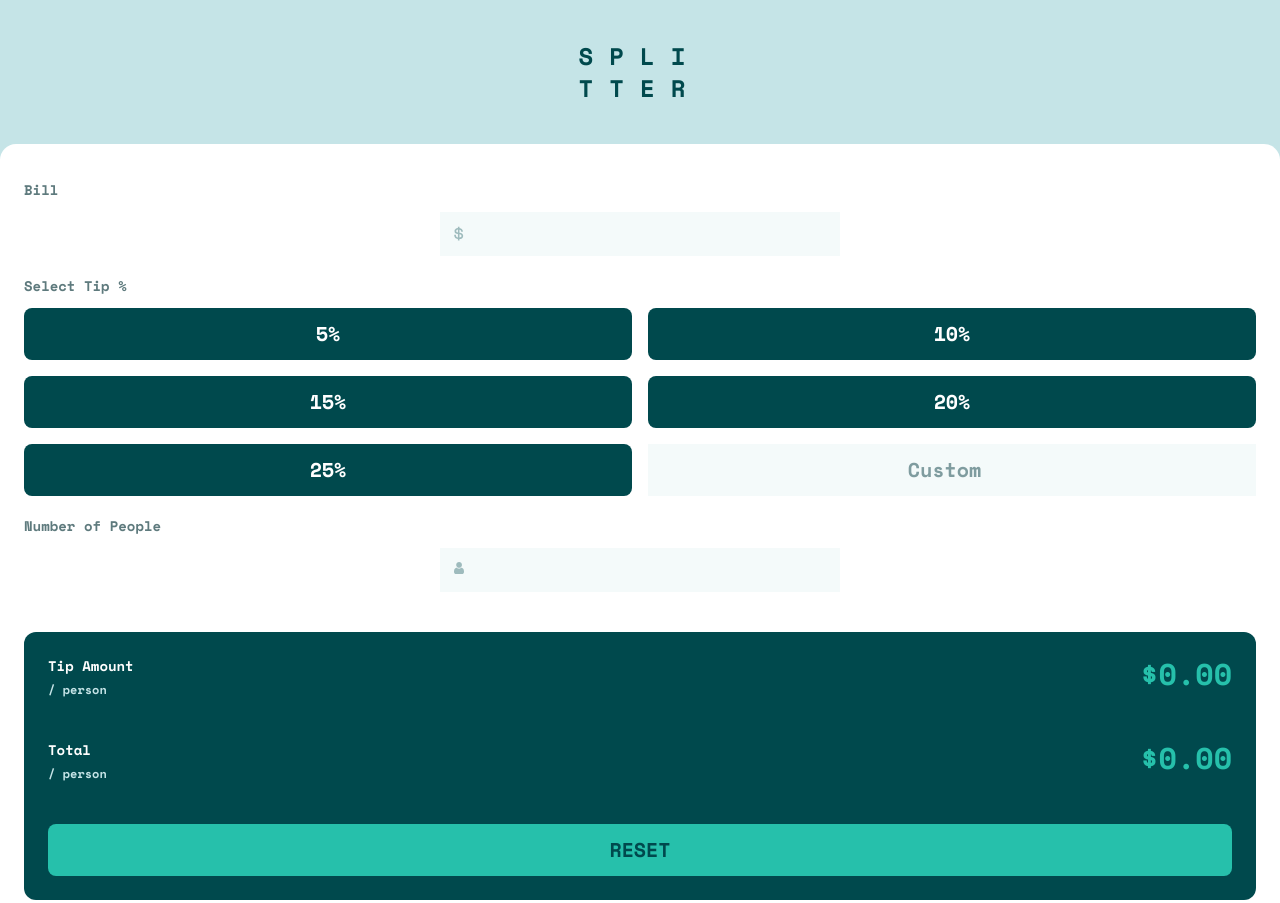
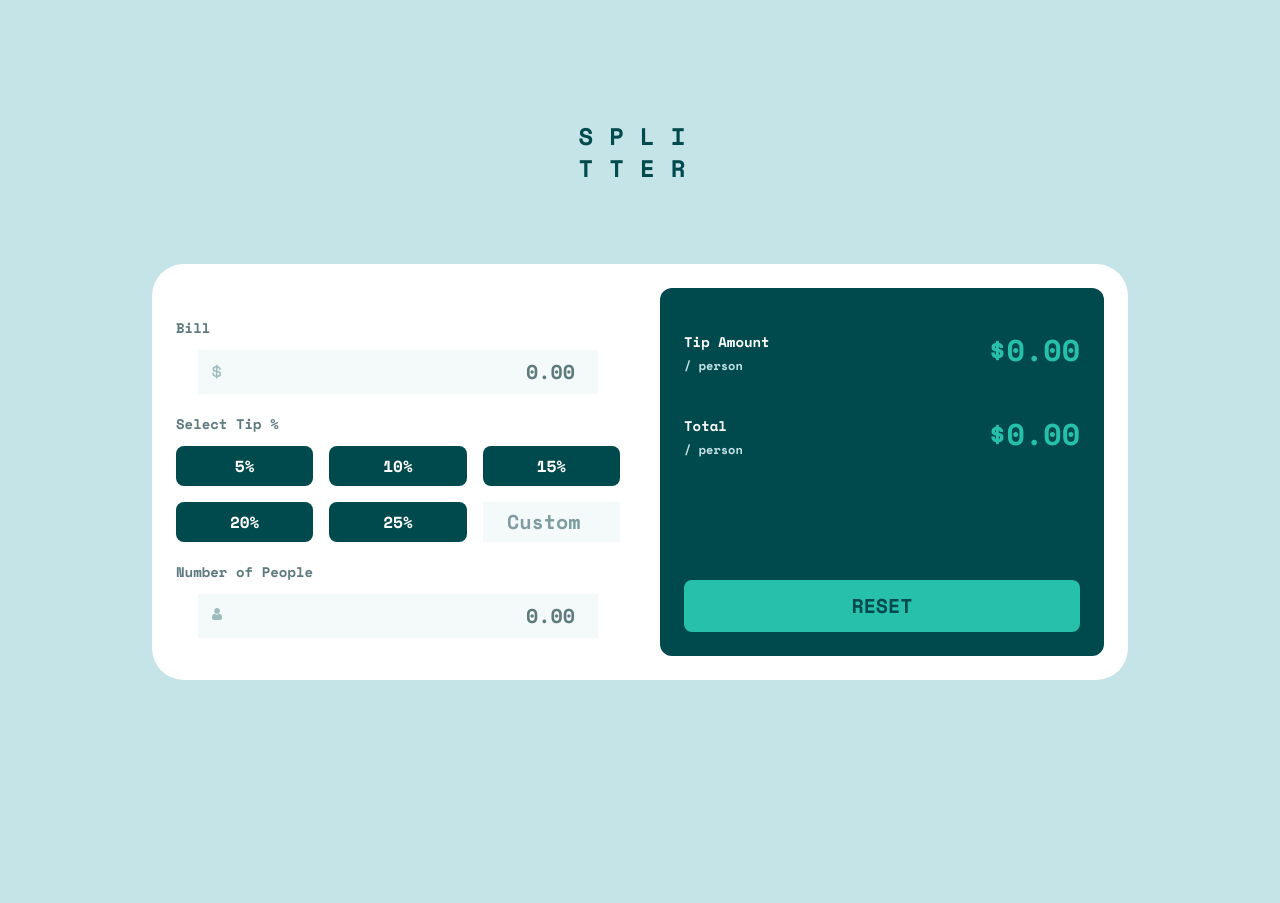
Before and after one commit to AhanafVai/FR_tip-calculator, a website: page index.html in a window 1280 px wide. Shown: the top 903 px of the page. After the commit the page ends 800 px from the top, so only its background shows below. Drawn offline with nearby package versions, Linux system fonts and the light colour scheme.

Commit message:
Desktop Design Done

```diff
--- a/index.html
+++ b/index.html
@@ -32,59 +32,72 @@
       }
     </style>
   </head>
-  <body class="bg-lightGrayishCyan font-spaceMono">
+  <body
+    class="bg-lightGrayishCyan font-spaceMono w-full h-screen md:grid md:items-center md:px-32"
+  >
+    <!-- Grid Container -->
+    <div>
       <!-- Header -->
       <article
-      class="text-center my-10 text-2xl tracking-[1rem] text-veryDarkCyan"
+        class="text-center my-10 text-2xl tracking-[1rem] text-veryDarkCyan md:my-0"
       >
         <h1>SPLI</h1>
         <h1>TTER</h1>
       </article>
       <!-- Card container -->
-    <section>
+      <section class="container mx-auto md:mt-20">
         <!-- Card -->
-      <div class="block p-6 bg-white rounded-2xl">
+        <div
+          class="block p-6 bg-white rounded-[2rem] md:grid md:grid-cols-2 md:gap-10 md:items-center"
+        >
+          <!-- Grid container 1 -->
+          <div>
             <!-- Bill input -->
-        <label for="number" class="block mt-3 mb-3 text-darkGrayishCyan text-sm"
+            <label
+              for="number"
+              class="block mt-3 mb-3 text-darkGrayishCyan text-sm"
               >Bill</label
             >
             <div style="max-width: 400px; margin: auto">
               <div class="input-icons">
                 <input
-              class="w-full text-right text-veryDarkCyan text-lg p-2 bg-veryLightGrayishCyan focus:outline-strongCyan"
+                  class="w-full text-right text-veryDarkCyan text-xl p-2 bg-veryLightGrayishCyan focus:outline-strongCyan placeholder:text-darkGrayishCyan"
                   type="number"
+                  placeholder="0.00"
                 />
                 <img src="/images/icon-dollar.svg" alt="$" class="i" />
               </div>
             </div>
             <!-- Select tip -->
-        <label for="number" class="block mt-5 mb-3 text-darkGrayishCyan text-sm"
+            <label
+              for="number"
+              class="block mt-5 mb-3 text-darkGrayishCyan text-sm"
               >Select Tip %</label
             >
             <!-- Options -->
-        <div class="grid grid-cols-2 gap-4">
+            <div class="grid grid-cols-2 gap-4 md:grid-cols-3">
               <button
-            class="bg-veryDarkCyan text-white text-xl rounded-lg py-3 active:bg-lightGrayishCyan focus:bg-strongCyan focus:text-veryDarkCyan"
+                class="bg-veryDarkCyan text-white text-xl rounded-lg py-3 active:bg-lightGrayishCyan focus:bg-strongCyan focus:text-veryDarkCyan md:py-2 md:text-base"
               >
                 5%
               </button>
               <button
-            class="bg-veryDarkCyan text-white text-xl rounded-lg py-3 active:bg-lightGrayishCyan focus:bg-strongCyan focus:text-veryDarkCyan"
+                class="bg-veryDarkCyan text-white text-xl rounded-lg py-3 active:bg-lightGrayishCyan focus:bg-strongCyan focus:text-veryDarkCyan md:py-2 md:text-base"
               >
                 10%
               </button>
               <button
-            class="bg-veryDarkCyan text-white text-xl rounded-lg py-3 active:bg-lightGrayishCyan focus:bg-strongCyan focus:text-veryDarkCyan"
+                class="bg-veryDarkCyan text-white text-xl rounded-lg py-3 active:bg-lightGrayishCyan focus:bg-strongCyan focus:text-veryDarkCyan md:py-2 md:text-base"
               >
                 15%
               </button>
               <button
-            class="bg-veryDarkCyan text-white text-xl rounded-lg py-3 active:bg-lightGrayishCyan focus:bg-strongCyan focus:text-veryDarkCyan"
+                class="bg-veryDarkCyan text-white text-xl rounded-lg py-3 active:bg-lightGrayishCyan focus:bg-strongCyan focus:text-veryDarkCyan md:py-2 md:text-base"
               >
                 20%
               </button>
               <button
-            class="bg-veryDarkCyan text-white text-xl rounded-lg py-3 active:bg-lightGrayishCyan focus:bg-strongCyan focus:text-veryDarkCyan"
+                class="bg-veryDarkCyan text-white text-xl rounded-lg py-3 active:bg-lightGrayishCyan focus:bg-strongCyan focus:text-veryDarkCyan md:py-2 md:text-base"
               >
                 25%
               </button>
@@ -95,22 +108,28 @@
               />
             </div>
             <!-- Number of people -->
-        <label for="number" class="block mt-5 mb-3 text-darkGrayishCyan text-sm"
+            <label
+              for="number"
+              class="block mt-5 mb-3 text-darkGrayishCyan text-sm"
               >Number of People</label
             >
             <div style="max-width: 400px; margin: auto">
               <div class="input-icons">
                 <input
-              class="w-full text-right text-veryDarkCyan text-lg p-2 bg-veryLightGrayishCyan focus:outline-strongCyan"
+                  class="w-full text-right text-veryDarkCyan text-xl p-2 bg-veryLightGrayishCyan focus:outline-strongCyan placeholder:text-darkGrayishCyan"
                   type="number"
+                  placeholder="0.00"
                 />
                 <img src="/images/icon-person.svg" alt="$" class="i" />
               </div>
             </div>
-        <!-- Calculation -->
-        <div class="block p-6 bg-veryDarkCyan rounded-xl space-y-10 my-10">
+          </div>
+          <!-- Calculation/ Grid Container 2 -->
+          <div
+            class="block p-6 bg-veryDarkCyan rounded-xl space-y-10 my-10 md:my-0"
+          >
             <!-- Tip amount -->
-          <div class="flex justify-between">
+            <div class="flex justify-between md:pt-5">
               <article>
                 <p class="text-white text-sm">Tip Amount</p>
                 <small class="text-lightGrayishCyan text-xs">/ person</small>
@@ -126,7 +145,7 @@
               <h1 class="text-strongCyan text-3xl">$0.00</h1>
             </div>
             <!-- Button -->
-          <div class="grid">
+            <div class="grid md:pt-20">
               <button
                 class="text-veryDarkCyan bg-strongCyan text-xl rounded-lg py-3 active:bg-lightGrayishCyan"
               >
@@ -136,10 +155,11 @@
           </div>
         </div>
       </section>
+    </div>
+  </body>
+</html>
 
 <!-- <div class="attribution">
     Challenge by <a href="https://www.frontendmentor.io?ref=challenge" target="_blank">Frontend Mentor</a>.
     Coded by <a href="#">Your Name Here</a>.
   </div> -->
-  </body>
-</html>
```
Also changed, not shown: css/style.css. Lines whose indentation alone changed are shown as unchanged.
